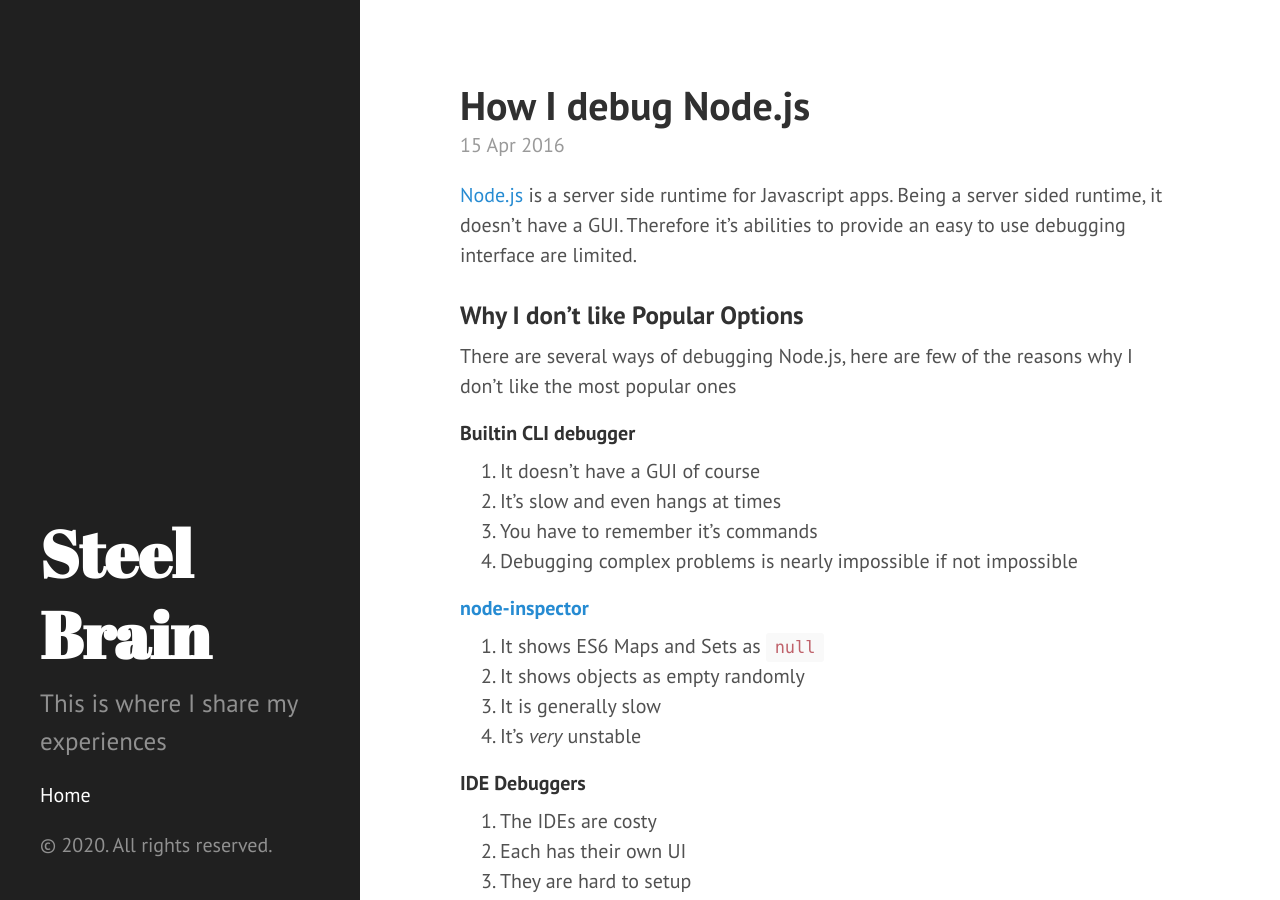
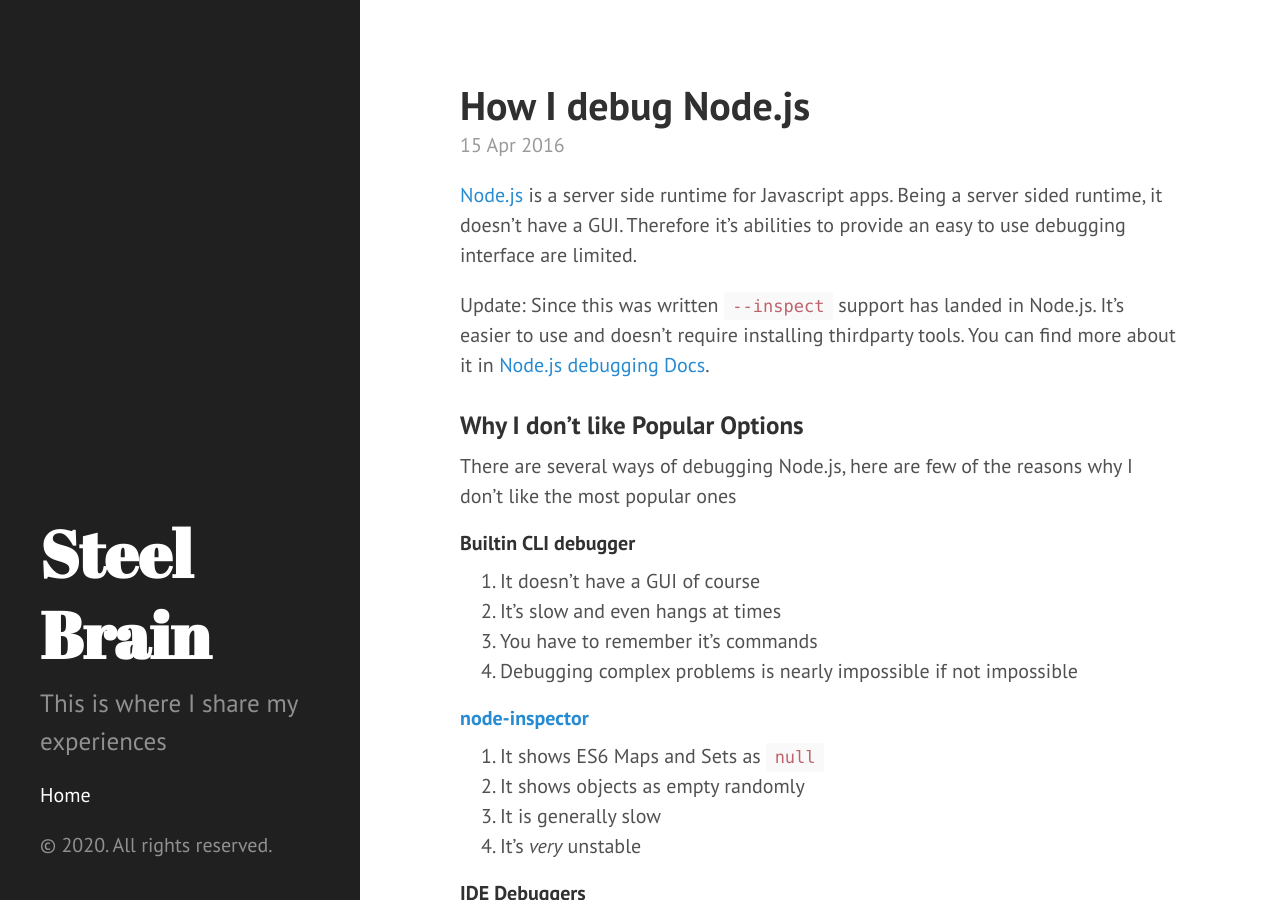
Before and after one commit to steelbrain/steelbrain.github.io, a Jekyll site: the page built from _posts/2016-04-15-how-i-debug-node-js.md, in a window 1280 px wide and 900 px high. Built offline with Jekyll 4.4.1, drawn with Linux system fonts in a browser that asks for light colours; comment, search, counter and statistics services are not loaded; some of the changed text lies outside the part shown.

Commit message:
:memo: Add update notice in Node debugging post

```diff
--- a/_posts/2016-04-15-how-i-debug-node-js.md
+++ b/_posts/2016-04-15-how-i-debug-node-js.md
@@ -4,6 +4,10 @@ title: How I debug Node.js
 layout: post
 ---
 [Node.js][] is a server side runtime for Javascript apps. Being a server sided runtime, it doesn't have a GUI. Therefore it's abilities to provide an easy to use debugging interface are limited.
+
+
+Update: Since this was written `--inspect` support has landed in Node.js. It's easier to use and doesn't require installing thirdparty tools.
+You can find more about it in [Node.js debugging Docs][].
 
 ### Why I don't like Popular Options
 
@@ -62,11 +66,9 @@ denode `which browserify`
 
 0. Not having the ability to execute it over a network or VM, theoretically you could do X forwarding but it would get too slow and painful
 
----
-
-That's what I use to debug my Node.js app, let me know what you think of it in the comments below.
 
 [Node.js]:https://nodejs.org/en/
 [node-inspector]:https://www.npmjs.com/package/node-inspector
 [Electron]:https://electron.atom.io/
 [DeNode]:https://github.com/steelbrain/denode
+[Node.js debugging Docs]:https://nodejs.org/en/docs/guides/debugging-getting-started/#enable-inspector
```
